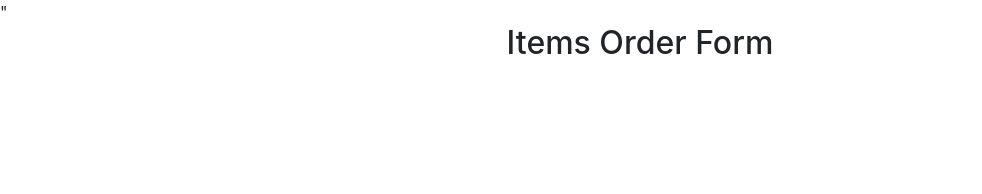
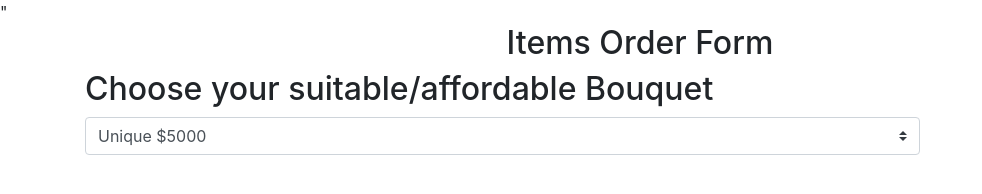
Before and after one commit to mutoni23/ZUBA-project, a plain HTML site: page index.html in a window 1280 px wide. Shown: the whole page, without its empty margins (0-982 px from the left). Drawn offline with nearby package versions, Linux system fonts and the light colour scheme.

Commit message:
add bouquet

```diff
--- a/index.html
+++ b/index.html
@@ -17,6 +17,12 @@
     </div>
     <div class="d-flex">
       <form action="" method="">
-
+        <label class="h2">Choose your suitable/affordable Bouquet</label>
+        <select class="custom-select custom-select-md mb-3" id="size" required>
+          <option value="Unique bouquet">Unique $5000</option>
+          <option value="Classic bouquet">Classique $2500</option>
+          <option value="Basic bouquet">Basic @ $1000-$500</option>
+        </select>
+        </label>
 </body>
 </html>
```
